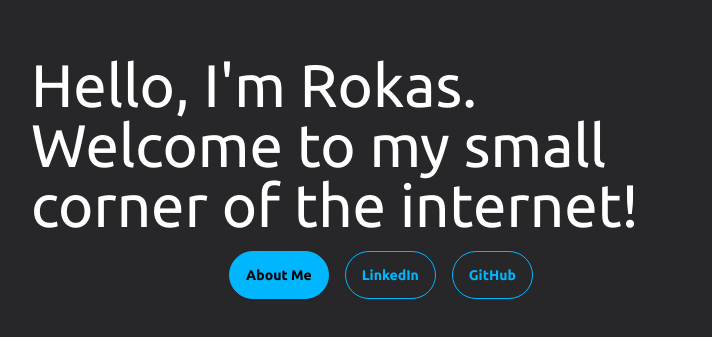
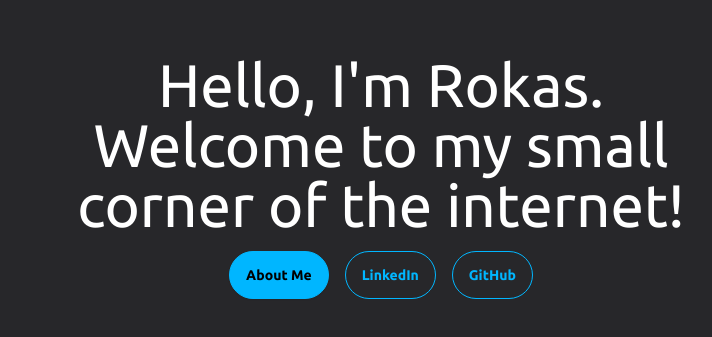
Before and after one commit to archlich03/spa-website, a Vue app: page / in a window 1280 px wide. Shown: the part 223-560 px from the top of the page, without its empty margins (259-971 px from the left). Built offline with nearby package versions, Linux system fonts and the light colour scheme.

Commit message:
fix: centering home page text

```diff
--- a/src/views/Home.vue
+++ b/src/views/Home.vue
@@ -9,7 +9,7 @@ onMounted(() => {
 
 <template>
     <div class="container mx-auto max-w-[700px] flex flex-col items-center justify-center min-h-screen space-y-4">
-        <p class="text-left text-white text-bold text-6xl">
+        <p class="text-center text-white text-bold text-6xl">
             Hello, I'm Rokas. Welcome to my small corner of the internet!
         </p>
         <HomeButtons />
```
